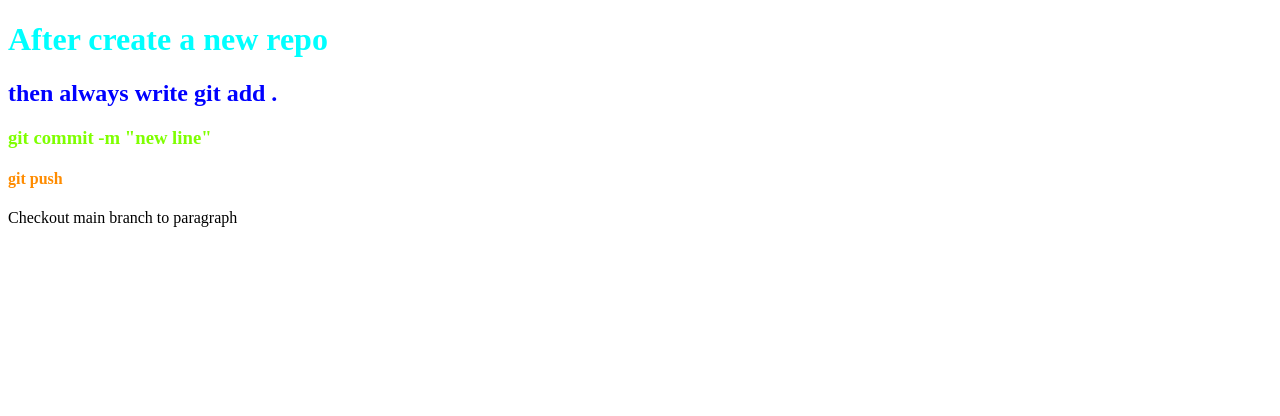
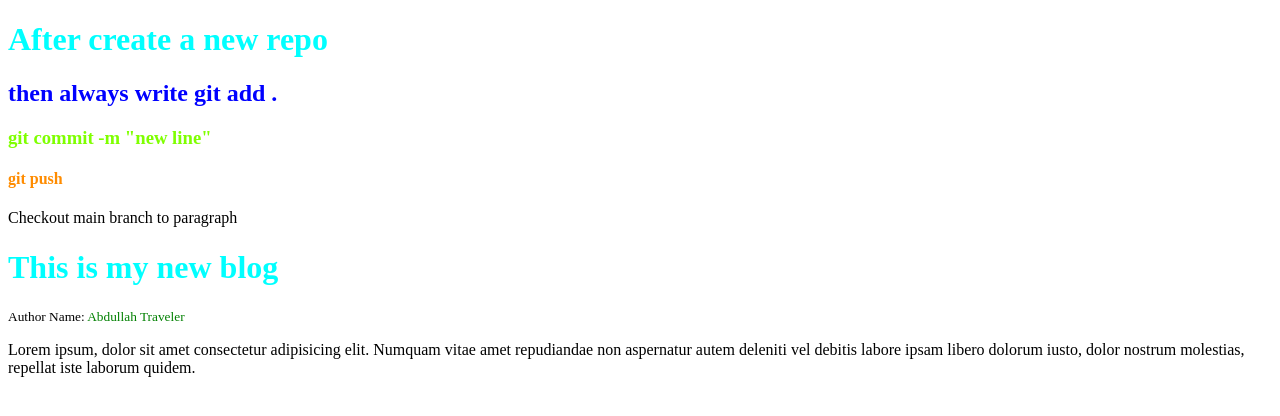
Before and after one commit to Nazmul999/my-first-repo, a plain HTML site: page index.html in a window 1280 px wide. Drawn offline with Linux system fonts and the light colour scheme.

Commit message:
try for conflict

```diff
--- a/index.html
+++ b/index.html
@@ -13,5 +13,10 @@
     <h3>git commit -m "new line"</h3>
     <h4>git push</h4>
     <p>Checkout main branch to paragraph</p>
+    <div>
+        <h1>This is my new blog</h1>
+        <small>Author Name: <Span style="color: green;">Abdullah Traveler</Span></small>
+        <p>Lorem ipsum, dolor sit amet consectetur adipisicing elit. Numquam vitae amet repudiandae non aspernatur autem deleniti vel debitis labore ipsam libero dolorum iusto, dolor nostrum molestias, repellat iste laborum quidem.</p>
+    </div>
 </body>
 </html>
```
